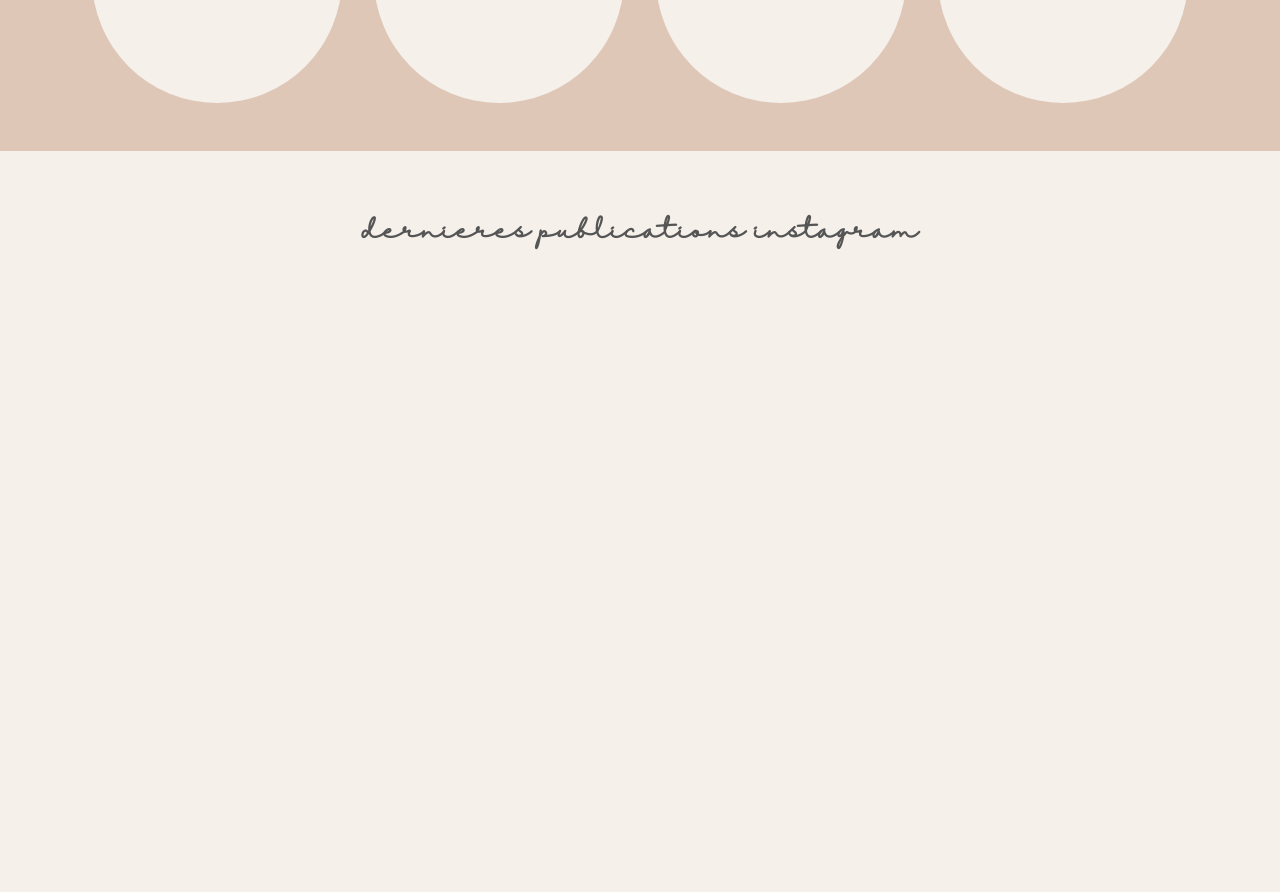
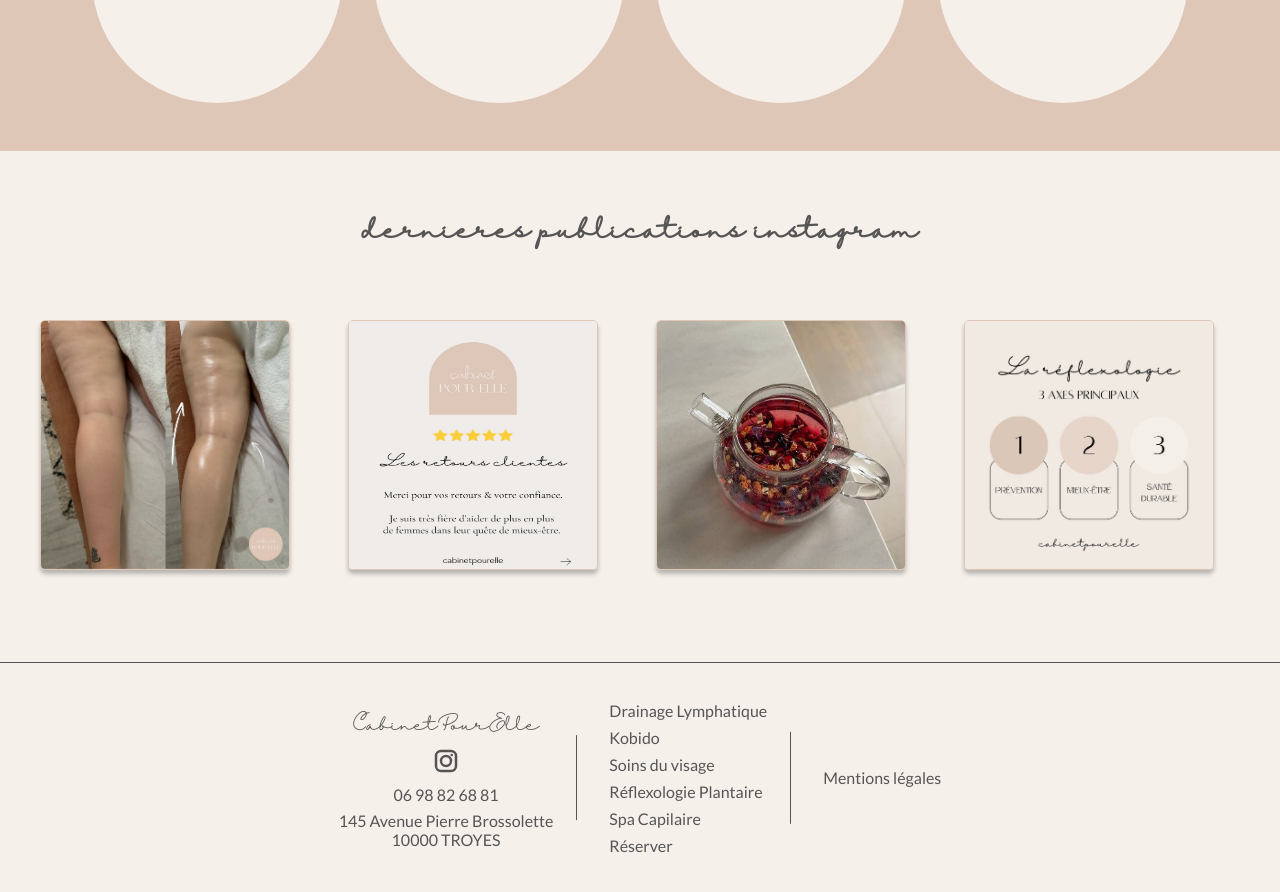
Before and after one commit to ThomasanCRZ/Cabinetpourelle, a website built with Vite: page index.html in a window 1280 px wide. Shown: the part 2252-3144 px from the top of the page. Before the commit the page ends 2564 px from the top, so only its background shows below. Built offline with nearby package versions, Linux system fonts and the light colour scheme.

Commit message:
second commit

```diff
--- a/assets/scss/main.scss
+++ b/assets/scss/main.scss
@@ -319,15 +319,124 @@ body {
     }
     .posts-container {
         max-width: 1200px;
+        height: 350px;
+        margin: 0 auto;
+        display: grid;
+        grid-template-columns: repeat(4, 1fr);
+        gap: 2rem;
+        padding: 2.5rem 0;
+
+        .card-post {
+            display: flex;
+            a {
+                text-decoration: none;
+                max-width: 120px;
+                max-height: 120px;
+                img {
+                    width: 250px;
+                    height: 250px;
+                    border-radius: 5px;
+                    border: 1px solid $secondary-color;
+                    box-shadow: 0 4px 4px 0 rgba(0, 0, 0, 0.25);
+                }
+            }
+        }
+    }
+}
+
+// ------------------------------------- FOOTER --------------------------------------------
+
+footer {
+    width: 100%;
+    height: 230px;
+    display: flex;
+    justify-content: center;
+    align-items: center;
+    border-top: 1px solid #555;
+
+    .footer-container {
+        max-width: 1200px;
         margin: 0 auto;
         display: flex;
         justify-content: center;
-        flex-wrap: wrap;
+        align-items: center;
         gap: 2rem;
-
-        .card-post {
+        .footer-infos {
+            position: relative;
+            padding-right: 1.5rem;
+            .footer-logo {
+                display: flex;
+                align-items: center;
+                justify-content: center;
+                color: $tertiary-color;
+                p {
+                    font-family: 'halimun', sans-serif;
+                    line-height: 2.5rem;
+                }
+            }
+            .footer-social {
+                display: flex;
+                align-items: center;
+                justify-content: center;
+                a {
+                    text-decoration: none;
+                    color: $tertiary-color;
+                    svg {
+                        width: 30px;
+                        height: 30px;
+                    }
+                }
+            }
+            .footer-tel {
+                display: flex;
+                align-items: center;
+                justify-content: center;
+                p {
+                    color: $tertiary-color;
+                    line-height: 2rem;
+                }
+            }
+            .footer-adress {
+                display: flex;
+                align-items: center;
+                justify-content: center;
+                p {
+                    color: $tertiary-color;
+                    text-align: center;
+                }
+            }
+        }
+        .footer-menu {
+            position: relative;
+            padding-right: 1.5rem;
+            ul {
+                list-style: none;
+                display: flex;
+                flex-direction: column;
+                gap: 0.5rem;
+                a {
+                    text-decoration: none;
+                    color: $tertiary-color;
+                }
+            }
+        }
+        .footer-legal {
             display: flex;
-            gap: 2rem;
+            a {
+                text-decoration: none;
+                color: $tertiary-color;
+            }
+        }
+        .footer-infos::after,
+        .footer-menu::after {
+            content: "";
+            position: absolute;
+            top: 50%; /* Positionne le pseudo-élément à mi-hauteur */
+            right: 0; /* Place le pseudo-élément à droite de la section */
+            transform: translateY(-50%); /* Centre verticalement le pseudo-élément */
+            width: 1px; /* Largeur de la bordure */
+            height: 60%; /* Hauteur personnalisée de la bordure (ajustez ce pourcentage) */
+            background-color: $tertiary-color; /* Couleur de la bordure */
 
         }
     }
--- a/index.html
+++ b/index.html
@@ -94,13 +94,14 @@
         <div class="soins-primary">
             <div class="card-soin">
                 <div class="img-soin">
-                    <img src="assets/img/drainage.jpg" alt="soin">
+                    <img src="assets/img/ventre.jpg" alt="soin">
                 </div>
                 <div class="text-soin">
                     <h3>Soin du ventre</h3>
                     <p>
-                        Travail sur les troubles circulatoires et le remodelage de la silhouette.
-                        Celui ci vous aidera si vous vous sentez gonflée, engorgée, fatiguée, avec un transit ralenti.
+                        Sentez-vous en harmonie avec votre corps en prenant soin de votre ventre, centre de vos émotions.
+                        Ce soin doux ciblé élimine les toxines, soulage les inconforts féminins, et relance le transit.
+                        Offrez-vous ce soin et ressentez la différence.
                     </p>
                     <div class="btn-secondary"><a href="">En savoir plus</a></div>
                 </div>
@@ -185,26 +186,56 @@
 
         <div class="posts-container">
             <div class="card-post">
-
+                <a href=""><img src="assets/img/instagram1-post.jpg" alt=""></a>
             </div>
             <div class="card-post">
-
+                <a href=""><img src="assets/img/instagram2-post.jpg" alt=""></a>
             </div>
             <div class="card-post">
-
+                <a href=""><img src="assets/img/instagram3-post.jpg" alt=""></a>
             </div>
             <div class="card-post">
-
-            </div>
-            <div class="card-post">
-
-            </div>
-            <div class="card-post">
-
+                <a href=""><img src="assets/img/instagram4-post.jpg" alt=""></a>
             </div>
         </div>
     </section>
 
+    <footer>
+        <div class="footer-container">
+            <div class="footer-infos">
+                <div class="footer-logo">
+                    <p>CabinetPourElle</p>
+                </div>
+                <div class="footer-social">
+                    <a href="https://www.instagram.com/cabinetpourelle/">
+                        <svg class="w-6 h-6 text-gray-800 dark:text-white" aria-hidden="true" xmlns="http://www.w3.org/2000/svg" width="24" height="24" fill="none" viewBox="0 0 24 24">
+                        <path fill="currentColor" fill-rule="evenodd" d="M3 8a5 5 0 0 1 5-5h8a5 5 0 0 1 5 5v8a5 5 0 0 1-5 5H8a5 5 0 0 1-5-5V8Zm5-3a3 3 0 0 0-3 3v8a3 3 0 0 0 3 3h8a3 3 0 0 0 3-3V8a3 3 0 0 0-3-3H8Zm7.597 2.214a1 1 0 0 1 1-1h.01a1 1 0 1 1 0 2h-.01a1 1 0 0 1-1-1ZM12 9a3 3 0 1 0 0 6 3 3 0 0 0 0-6Zm-5 3a5 5 0 1 1 10 0 5 5 0 0 1-10 0Z" clip-rule="evenodd"/>
+                      </svg>
+                    </a>
+                </div>
+                <div class="footer-tel">
+                    <p>06 98 82 68 81</p>
+                </div>
+                <div class="footer-adress">
+                    <p>145 Avenue Pierre Brossolette<br>10000 TROYES</p>
+                </div>
+            </div>
+            <div class="footer-menu">
+                <ul>
+                    <li><a href="#">Drainage Lymphatique</a></li>
+                    <li><a href="#">Kobido</a></li>
+                    <li><a href="#">Soins du visage</a></li>
+                    <li><a href="#">Réflexologie Plantaire</a></li>
+                    <li><a href="#">Spa Capilaire</a></li>
+                    <li><a href="#">Réserver</a></li>
+                </ul>
+            </div>
+            <div class="footer-legal">
+                <a href="#">Mentions légales</a>
+            </div>
+        </div>
+    </footer>
+
 <script type="module" src="./assets/js/main.js"></script>
 </body>
 </html>
```
Also changed, not shown: assets/img/instagram1-post.jpg (added), assets/img/instagram2-post.jpg (added), assets/img/instagram3-post.jpg (added), assets/img/instagram4-post.jpg (added), assets/img/kobido.jpg, 1 other file.
